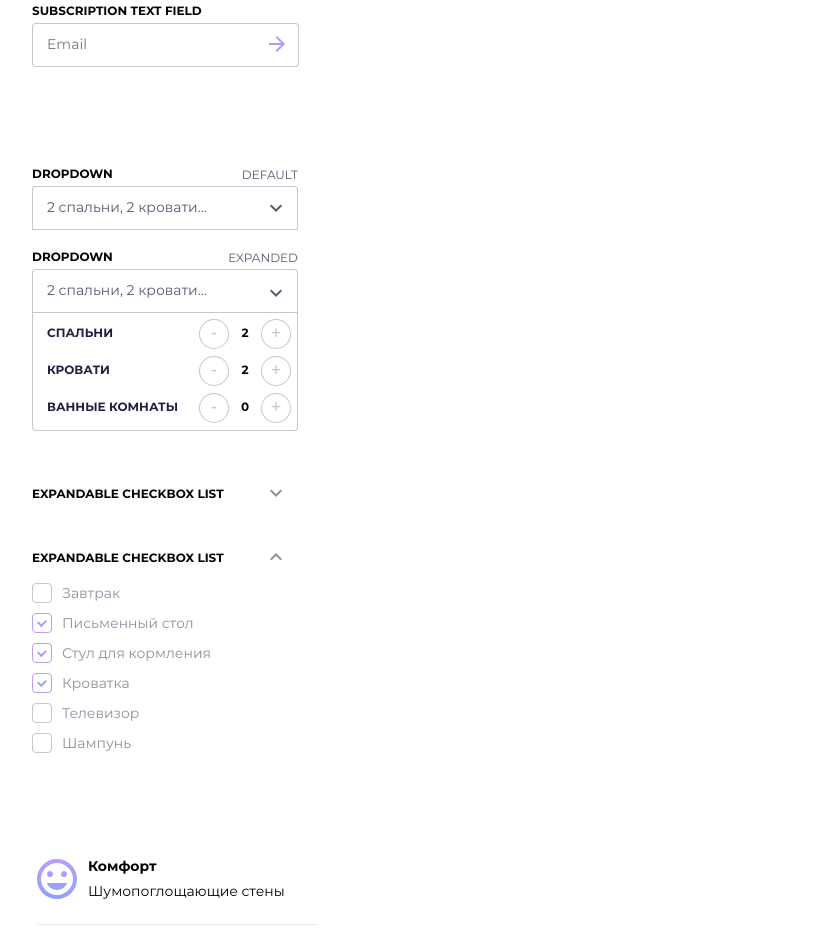
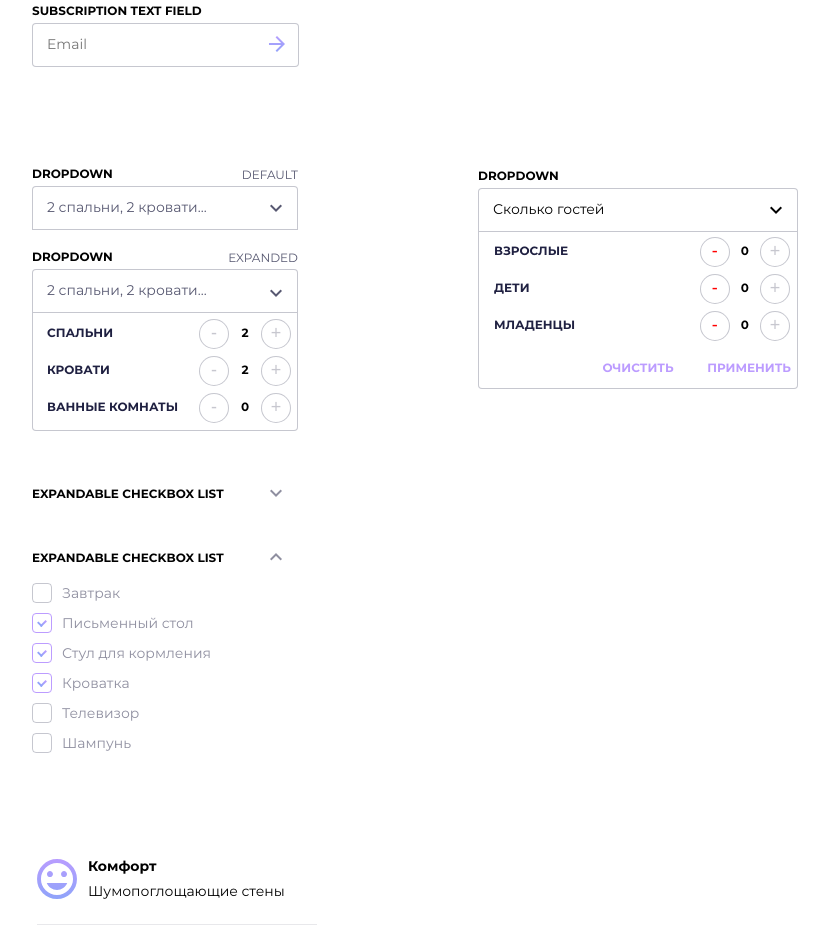
Before and after one commit to Baddhet/Form-Elements, a plain HTML site: page index.html in a window 1280 px wide. Shown: the part 709-1654 px from the top of the page, without its empty margins (109-938 px from the left). Drawn offline with Linux system fonts and the light colour scheme.

Commit message:
add guest block

```diff
--- a/index.html
+++ b/index.html
@@ -31,7 +31,7 @@
             <p class="form__text-field-title">Text field</p>
             <span class="form__text-hover-focus">Hover / Focus</span>
           </div>
-          <input type="email" class="form__email_focus" placeholder="This is pretty awesome">
+          <input type="email" class="form__email-focus" placeholder="This is pretty awesome">
         </label>
       </form>
       <!--  -->
@@ -120,12 +120,18 @@
           <i class="material-icons">keyboard_arrow_down</i>
         </div>
         <ul class="checkbox-list__dropdown expanded">
-          <li class="checkbox-list__li"><input class="checkbox-list__item" type="checkbox" name=""><span>Завтрак</span></li>
-          <li class="checkbox-list__li"><input class="checkbox-list__item" type="checkbox" name="" checked><span>Письменный стол</span> </li>
-          <li class="checkbox-list__li"><input class="checkbox-list__item" type="checkbox" name="" checked><span>Стул для кормления</span> </li>
-          <li class="checkbox-list__li"><input class="checkbox-list__item" type="checkbox" name="" checked><span>Кроватка</span> </li>
-          <li class="checkbox-list__li"><input class="checkbox-list__item" type="checkbox" name=""><span>Телевизор</span> </li>
-          <li class="checkbox-list__li"><input class="checkbox-list__item" type="checkbox" name=""><span>Шампунь</span> </li>
+          <li class="checkbox-list__li"><input class="checkbox-list__item" type="checkbox" name=""><span>Завтрак</span>
+          </li>
+          <li class="checkbox-list__li"><input class="checkbox-list__item" type="checkbox" name=""
+              checked><span>Письменный стол</span> </li>
+          <li class="checkbox-list__li"><input class="checkbox-list__item" type="checkbox" name="" checked><span>Стул
+              для кормления</span> </li>
+          <li class="checkbox-list__li"><input class="checkbox-list__item" type="checkbox" name=""
+              checked><span>Кроватка</span> </li>
+          <li class="checkbox-list__li"><input class="checkbox-list__item" type="checkbox"
+              name=""><span>Телевизор</span> </li>
+          <li class="checkbox-list__li"><input class="checkbox-list__item" type="checkbox" name=""><span>Шампунь</span>
+          </li>
         </ul>
       </form>
       <div class="comfort">
@@ -215,7 +221,42 @@
           <i class="material-icons">star_border</i>
         </label>
       </div>
-
+      <!-- guest -->
+      <form class="guest" method="#">
+        <p class="guest__title">dropdown</p>
+        <div class="guest__form">
+          <p class="guest__form-text">Сколько гостей</p>
+          <i class="material-icons arrow_forward">keyboard_arrow_down</i>
+        </div>
+        <ul class="guest__dropdown expanded">
+          <li class="guest__list">
+            <p class="guest__text">Взрослые</p>
+            <div class="guest__buttons">
+              <button class="guest__button" type="button">-</button>
+              <span class="guest__number">0</span>
+              <button class="guest__button" type="button">+</button>
+            </div>
+          </li>
+          <li class="guest__list">
+            <p class="guest__text">Дети</p>
+            <div class="guest__buttons">
+              <button class="guest__button" type="button">-</button>
+              <span class="guest__number">0</span>
+              <button class="guest__button" type="button">+</button>
+            </div>
+          </li>
+          <li class="guest__list">
+            <p class="guest__text">Младенцы</p>
+            <div class="guest__buttons">
+              <button class="guest__button" type="button">-</button>
+              <span class="guest__number">0</span>
+              <button class="guest__button" type="button">+</button>
+            </div>
+          </li>
+          <button class="guest__reset-button" type="reset">Очистить</button>
+          <button class="guest__apply-button" type="submit">Применить</button>
+        </ul>
+      </form>
       <!-- ---------- -->
     </div>
   </div>
@@ -226,6 +267,7 @@
   <script src="js/datepicker.js"></script>
   <script src="js/room.js"></script>
   <script src="js/checkbox-list.js"></script>
+  <script src="js/guest.js"></script>
 </body>
 
 </html>
--- /dev/null
+++ b/js/guest.js
@@ -0,0 +1,58 @@
+const guestForm = document.querySelectorAll(".guest__form");
+const guestArrowDown = document.querySelectorAll(".guest__form i");
+const guestDropdown = document.querySelector(".guest__dropdown");
+const guestButtons = document.querySelectorAll(".guest__button");
+const guestNumbers = document.querySelectorAll(".guest__number");
+const guestResetButton = document.querySelector(".guest__reset-button");
+const guestText = document.querySelector(".guest__form-text");
+
+guestForm.forEach((elem) => {
+  elem.addEventListener('click', () => {
+    guestDropdown.classList.toggle("expanded");
+    if (guestDropdown.classList.contains("expanded")) {
+      guestArrowDown[0].style.transform = "rotate(180deg)";
+    } else {
+      guestArrowDown[0].style.transform = "rotate(0deg)";
+    }
+  })
+});
+
+guestButtons.forEach((elem) => {
+  if (elem.innerHTML === "-") {
+    elem.style.color = "red";
+  }
+  console.log(guestButtons[0].nextElementSibling.textContent)
+
+  elem.addEventListener("click", () => {
+    let formText;
+    let numbersOfGuests = 0;
+
+    if (elem.innerHTML === "+") {
+      elem.previousElementSibling.textContent++;
+      numbersOfGuests = Number(guestButtons[0].nextElementSibling.innerHTML) +
+        Number(guestButtons[2].nextElementSibling.innerHTML) +
+        Number(guestButtons[4].nextElementSibling.innerHTML);
+    } else if (elem.nextElementSibling.innerHTML > "0") {
+      elem.nextElementSibling.textContent--;
+      numbersOfGuests = Number(guestButtons[0].nextElementSibling.innerHTML) +
+        Number(guestButtons[2].nextElementSibling.innerHTML) +
+        Number(guestButtons[4].nextElementSibling.innerHTML);
+    }
+
+    if (numbersOfGuests === 1) {
+      formText = " гость";
+    } else if (numbersOfGuests > 1 && numbersOfGuests < 5) {
+      formText = " гостя";
+    } else {
+      formText = " гостей";
+    }
+    guestText.textContent = numbersOfGuests + formText;
+  })
+});
+
+guestResetButton.addEventListener("click", () => {
+  guestNumbers.forEach((elem) => {
+    guestText.textContent = "Сколько гостей";
+    elem.textContent = 0;
+  })
+});
--- a/js/room.js
+++ b/js/room.js
@@ -17,10 +17,10 @@ roomOptionForm[1].addEventListener('click', () => {
   } else {
     keyboardArrowDown[1].style.transform = "rotate(0deg)";
   }
-})
+});
 
 roomOptionButtons.forEach((elem) => {
-    elem.addEventListener("click", () =>{
+  elem.addEventListener("click", () => {
     if (elem.innerHTML === "+") {
       elem.previousElementSibling.textContent++;
       roomOptionText.textContent = roomOptionButtons[0].nextElementSibling.innerHTML + " спальни, " + roomOptionButtons[2].nextElementSibling.innerHTML + " кровати...";
@@ -29,4 +29,4 @@ roomOptionButtons.forEach((elem) => {
       roomOptionText.textContent = roomOptionButtons[0].nextElementSibling.innerHTML + " спальни, " + roomOptionButtons[2].nextElementSibling.innerHTML + " кровати...";
     }
   })
-})
+});
--- a/scss/_form.scss
+++ b/scss/_form.scss
@@ -52,7 +52,7 @@
     color: rgba(31, 32, 65, 0.5);
     font-size: 12px;
   }
-  &__email_focus {
+  &__email-focus {
     font-family: "Montserrat";
     font-size: 14px;
     width: 320px;
@@ -66,7 +66,7 @@
     letter-spacing: -0.2px;
     outline: none;
   }
-  &__email_focus::placeholder {
+  &__email-focus::placeholder {
     color: rgba(31, 32, 65, 0.75);
   }
 }
--- /dev/null
+++ b/scss/_guest.scss
@@ -0,0 +1,107 @@
+.guest {
+  margin-top: 194px;
+  &__title {
+    text-transform: uppercase;
+    font-weight: bold;
+    font-size: 12px;
+    padding-bottom: 5px;
+  }
+
+  &__form {
+    display: flex;
+    align-items: center;
+    justify-content: space-between;
+    position: relative;
+    width: 320px;
+    height: 44px;
+    border: 1px solid rgba(31, 32, 65, 0.25);
+    border-radius: 4px 4px 0 0;
+    background-color: white;
+    padding-left: 14px;
+    padding-right: 9px;
+    cursor: pointer;
+    i {
+      cursor: pointer;
+      transition: 0.2s linear;
+    }
+  }
+  &__form-text {
+
+  }
+
+  &__dropdown {
+    display: flex;
+    flex-direction: column;
+    gap: 7px;
+    position: absolute;
+    padding: 5px 7px 13px 15px;
+    margin: 0;
+    border: 1px solid rgba(31, 32, 65, 0.25);
+    border-top: none;
+    width: 320px;
+    height: 157px;
+    border-radius: 0 0 4px 4px;
+    opacity: 0;
+    pointer-events: none;
+    transition: 0.1s linear;
+  }
+
+  &__list {
+    display: flex;
+    justify-content: space-between;
+    align-items: center;
+    list-style-type: none;
+  }
+  &__text {
+    margin-bottom: 3px;
+    font-size: 12px;
+    color: #1f2041;
+    font-weight: bold;
+    text-transform: uppercase;
+  }
+  &__buttons {
+    display: flex;
+    column-gap: 11px;
+    align-items: center;
+  }
+  &__button {
+    border-radius: 22px;
+    height: 30px;
+    width: 30px;
+    border: 1px solid rgba(31, 32, 65, 0.25);
+    background-color: white;
+    color: rgba(31, 32, 65, 0.25);
+    font-size: 18px;
+    cursor: pointer;
+    outline: none;
+  }
+  &__number {
+    font-weight: bold;
+    font-size: 12px;
+    text-align: center;
+    margin-bottom: 3px;
+  }
+  &__apply-button, &__reset-button {
+    text-transform: uppercase;
+    font-weight: bold;
+    color: #BC9CFF;
+    font-size: 12px;
+    font-family: inherit;
+    background: transparent;
+    border: none;
+    position: absolute;
+    right: 0;
+    bottom: 0;
+    cursor: pointer;
+    margin: 12px 0px;
+    outline: none;
+  }
+  &__reset-button {
+    left: 0;
+    bottom: 0;
+  }
+}
+.expanded {
+  opacity: 1;
+  pointer-events: auto;
+}
--- a/scss/style.scss
+++ b/scss/style.scss
@@ -38,3 +38,4 @@ form {
 @import "toggle";
 @import "like-button";
 @import "rate-button";
+@import "guest";
```
Also changed, not shown: css/style.css. Lines whose indentation alone changed are shown as unchanged.
